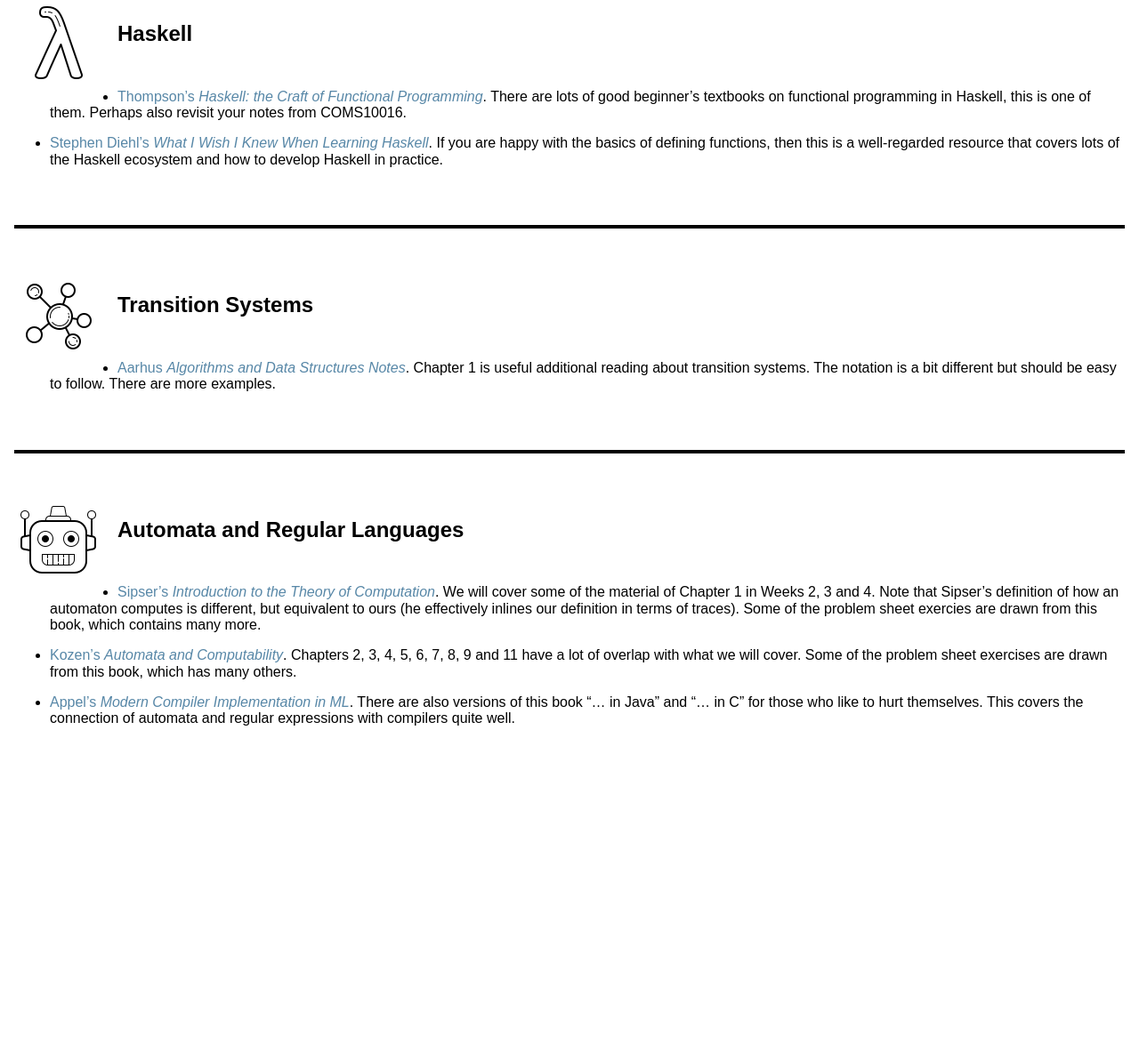
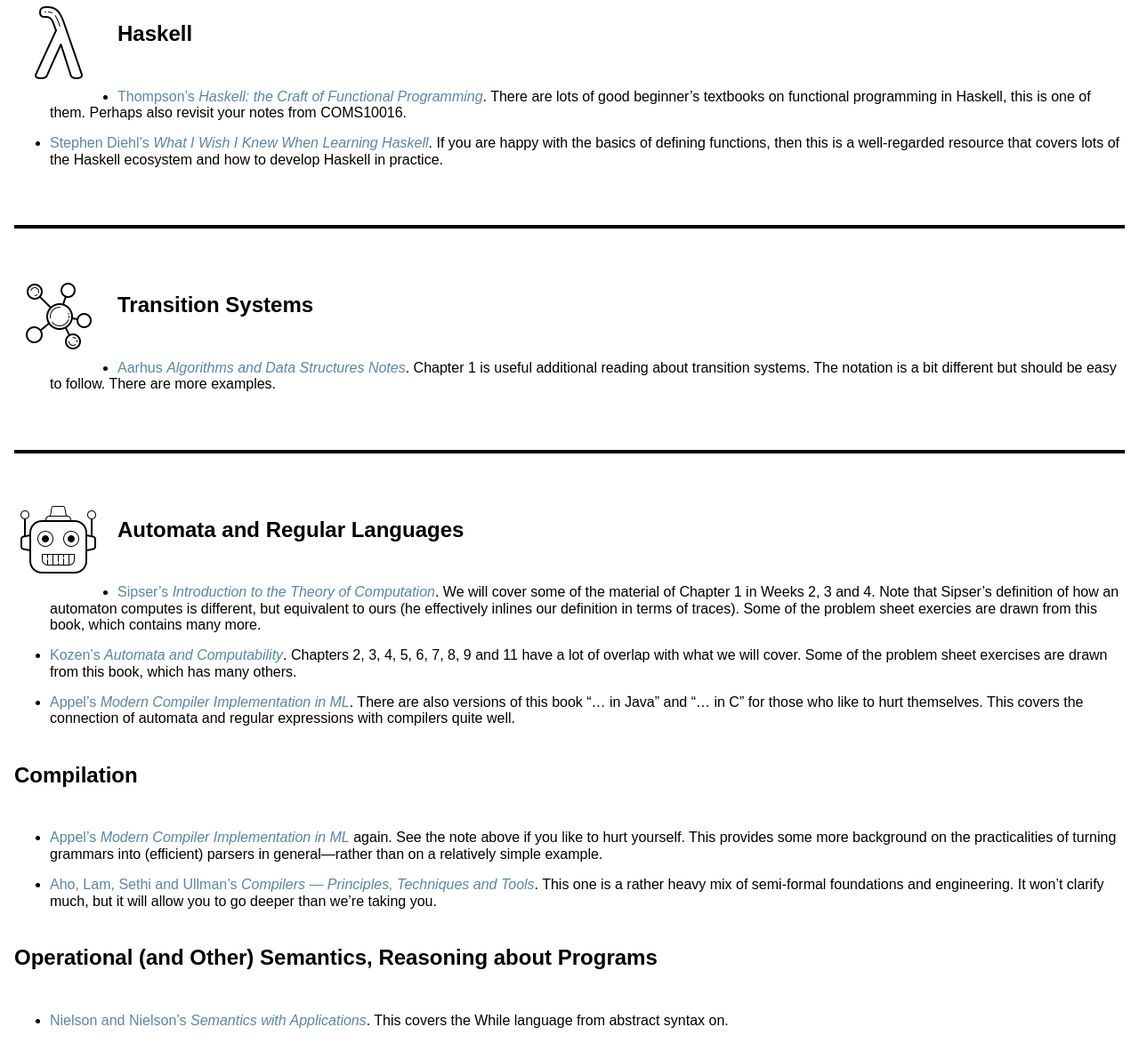
Before and after one commit to uob-coms20007/webpages, a Jekyll site: the page built from reading.md, in a window 1280 px wide. Shown: the whole page at 89% size. Built offline with Jekyll 4.4.1, drawn with Linux system fonts in a browser that asks for light colours; nearby versions of some CDN libraries; before the commit the page ends 900 px from its top, so only the background shows below that.

Commit message:
Additional Reading

```diff
--- a/reading.md
+++ b/reading.md
@@ -27,3 +27,13 @@ title: lab info
   * [Kozen's *Automata and Computability*](https://bris.on.worldcat.org/v2/oclc/959147733). Chapters 2, 3, 4, 5, 6, 7, 8, 9 and 11 have a lot of overlap with what we will cover.  Some of the problem sheet exercises are drawn from this book, which has many others.
 
   * [Appel's *Modern Compiler Implementation in ML*](https://bris.on.worldcat.org/v2/oclc/985378534). There are also versions of this book "... in Java" and "... in C" for those who like to hurt themselves.  This covers the connection of automata and regular expressions with compilers quite well.
+
+## Compilation
+
+  * [Appel's *Modern Compiler Implementation in ML*](https://bris.on.worldcat.org/v2/oclc/985378534) again. See the note above if you like to hurt yourself. This provides some more background on the practicalities of turning grammars into (efficient) parsers in general—rather than on a relatively simple example.
+
+  * [Aho, Lam, Sethi and Ullman's *Compilers — Principles, Techniques and Tools*](https://bris.on.worldcat.org/v2/oclc/70775643). This one is a rather heavy mix of semi-formal foundations and engineering. It won't clarify much, but it will allow you to go deeper than we're taking you.
+
+## Operational (and Other) Semantics, Reasoning about Programs
+
+  * [Nielson and Nielson's *Semantics with Applications*](http://www.cs.ru.nl/~herman/onderwijs/semantics2019/wiley.pdf). This covers the While language from abstract syntax on.
```
